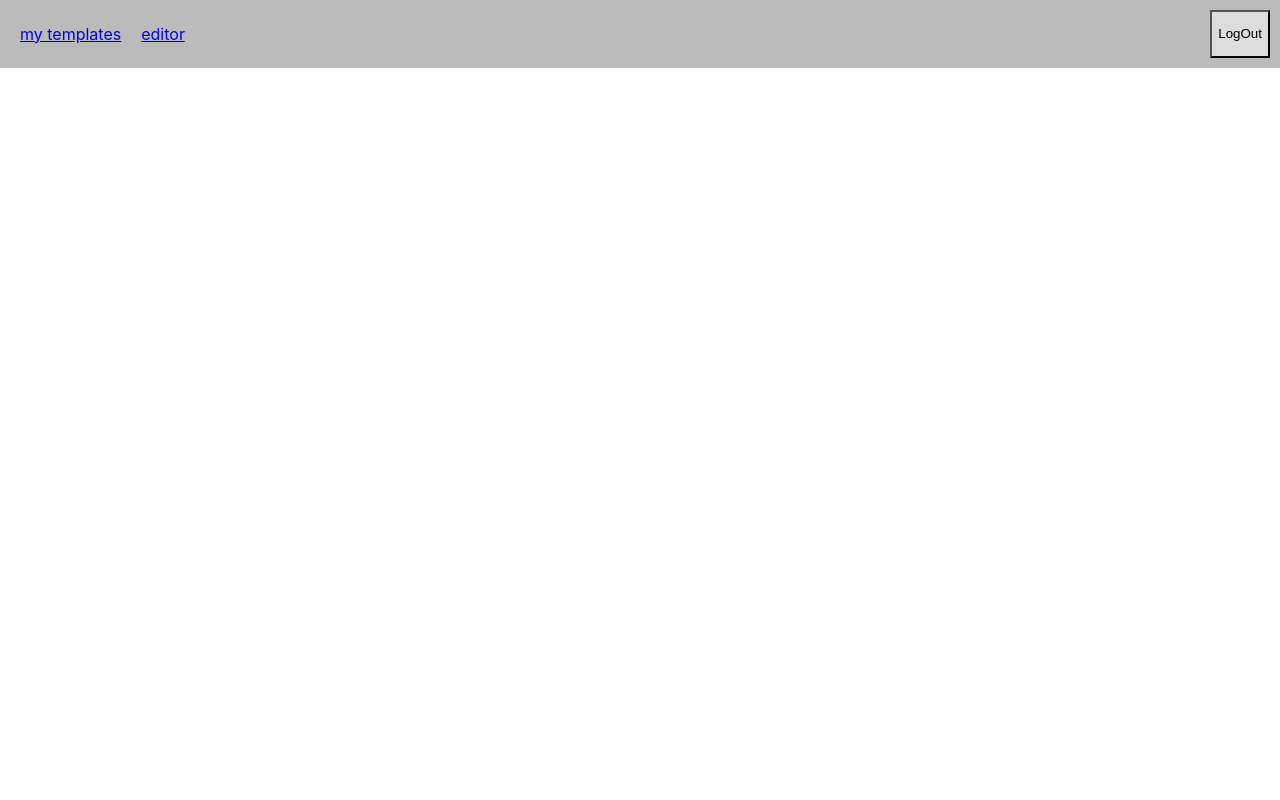
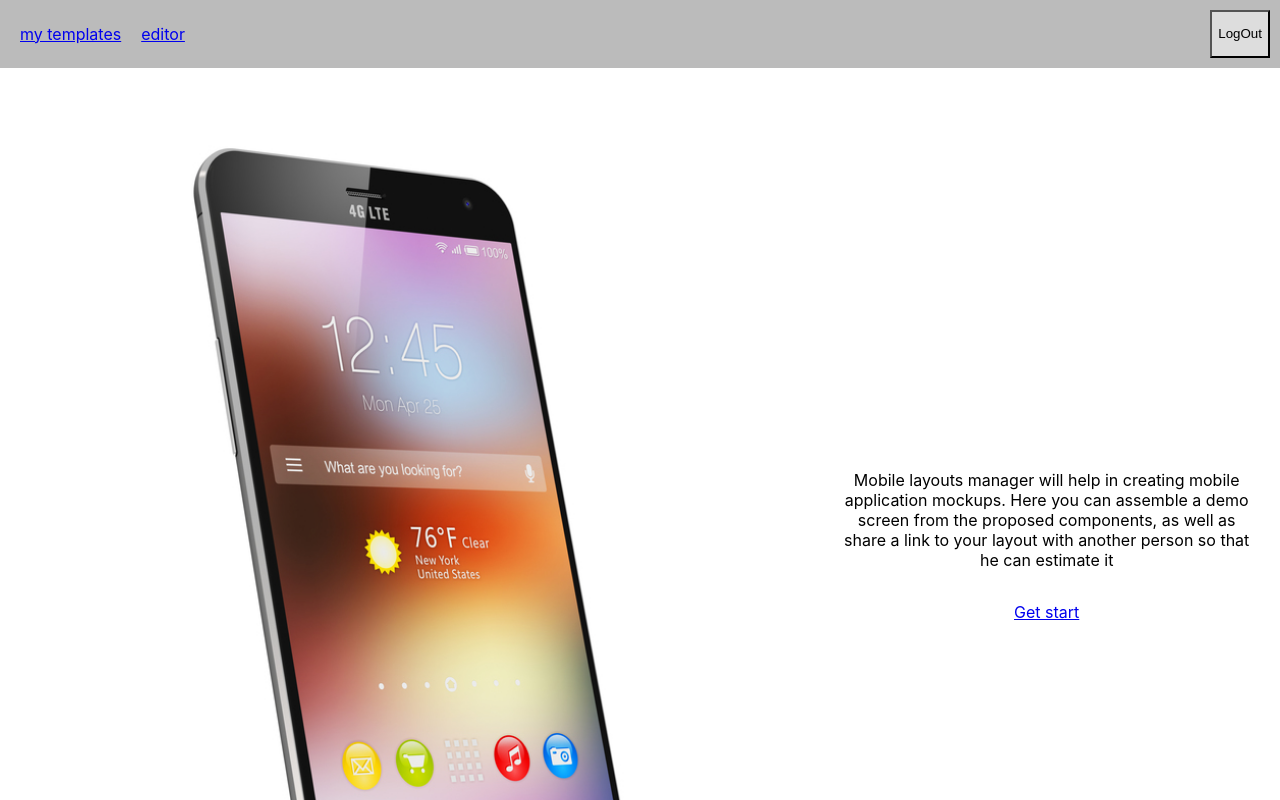
Before and after one commit to Egorwrk/mlm-fullstack, a React (Create React App) app in the folder mobile-layouts-manager-front/: page /start in a window 1280 px wide. Shown: the top 800 px of the page. Built offline with nearby package versions, Linux system fonts and the light colour scheme.

Commit message:
MLM-16 - OnboardingPage.tsx - make up OnboardingPage

```diff
--- a/mobile-layouts-manager-front/src/App.tsx
+++ b/mobile-layouts-manager-front/src/App.tsx
@@ -7,6 +7,7 @@ import EditorPage from 'pages/EditorPage/EditorPage';
 import NavBar from 'components/NavBar';
 import ViewerPage from 'pages/ViewerPage/ViewerPage';
 import AuthorizationPage from 'pages/AuthorizationPage/AuthorizationPage';
+import OnboardingPage from 'pages/OnboardingPage/OnboardingPage';
 
 function App() {
     const [logToggle, setLogToggle] = useState<boolean>(false);
@@ -23,6 +24,7 @@ function App() {
                 </div>
                 <div className='mainContainer'>
                     <div className='mainContent'>
+                        <Route path={'/start'} component={OnboardingPage}/>
                         <Route path={'/auth'} component={AuthorizationPage}/>
                         <Route path={'/templates'} component={TemplatesPage}/>
                         <Route path={'/editor'} component={EditorPage}/>
--- a/mobile-layouts-manager-front/src/assets/App.css
+++ b/mobile-layouts-manager-front/src/assets/App.css
@@ -24,39 +24,13 @@
 .mainContainer {
   flex: 1;
   display: flex;
+  width: 100%;
   flex-direction: row;
 }
 
-.leftMenu {
+.mainContent {
   display: flex;
-  flex: 1;
-  background-color: red;
-  flex-direction: column;
-}
-
-.mainContent {
+  width: 100%;
   flex: 5;
   padding: 20px;
 }
-
-.template {
-  margin: 10px;
-}
-
-.templsRow {
-  display: flex;
-  flex-direction: row;
-}
-
-.templsSepar {
-  flex: 1;
-}
-
-.emptyTemp {
-  height: 500px;
-  width: 320px;
-}
-
-.twoSepar {
-  flex: 2;
-}
--- /dev/null
+++ b/mobile-layouts-manager-front/src/assets/OnboardingPage.css
@@ -0,0 +1,26 @@
+.OnboardingContainer {
+    width: 100%;
+    display: flex;
+    flex-direction: row;
+}
+
+.onboardingImage {
+    flex: 2;
+    object-fit: contain;
+    overflow: hidden;
+}
+
+.rightMenu {
+    display: flex;
+    flex-direction: column;
+    flex: 1;
+    height: 100%;
+    text-align: center;
+    justify-content: center;
+    padding: 0 10px 0 10px;
+    align-items: center;
+}
+
+.getStartBtnContainer {
+    width: 100px;
+}
--- /dev/null
+++ b/mobile-layouts-manager-front/src/pages/OnboardingPage/OnboardingPage.tsx
@@ -0,0 +1,28 @@
+import React from 'react';
+
+require('assets/onboarding.jpg');
+import 'assets/OnboardingPage.css';
+import {Link} from 'react-router-dom';
+
+const OnboardingPage = () => {
+
+    return (
+        <div className='OnboardingContainer'>
+            <img src={require('assets/onboarding.jpg')} className='onboardingImage' alt='mobile phone'/>
+            <div className='rightMenu'>
+                <p className='text'>
+                    Mobile layouts manager will help in creating mobile application mockups. Here you can assemble a
+                    demo screen from the proposed components, as well as share a link to your layout with another person
+                    so that he can estimate it
+                </p>
+                <span className='getStartBtnContainer'>
+                    <Link to={{pathname: '/auth',}}>
+                        <p>Get start</p>
+                    </Link>
+                </span>
+            </div>
+        </div>
+    );
+};
+
+export default OnboardingPage;
```
Also changed, not shown: mobile-layouts-manager-front/src/assets/onboarding.jpg (added).
